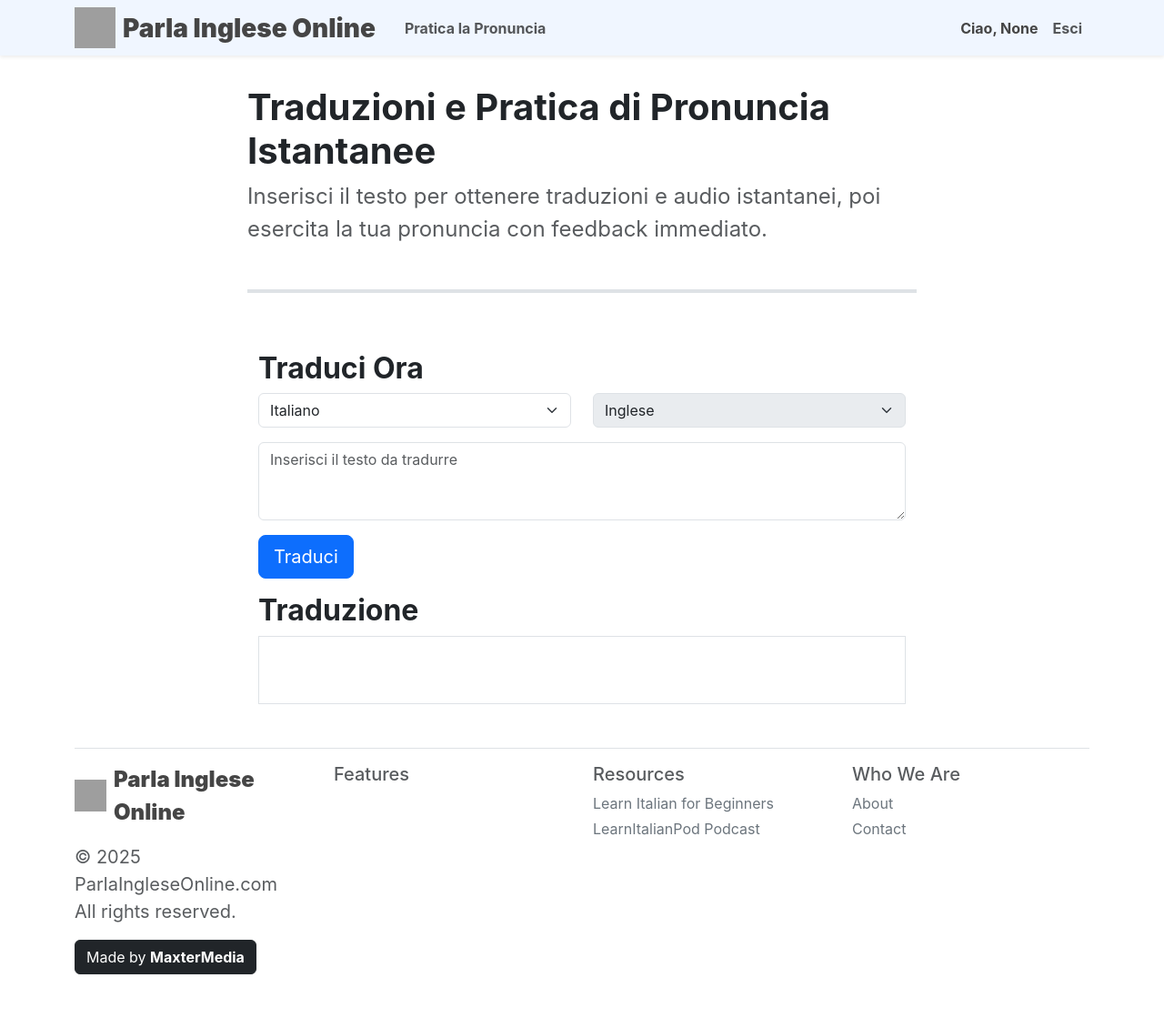
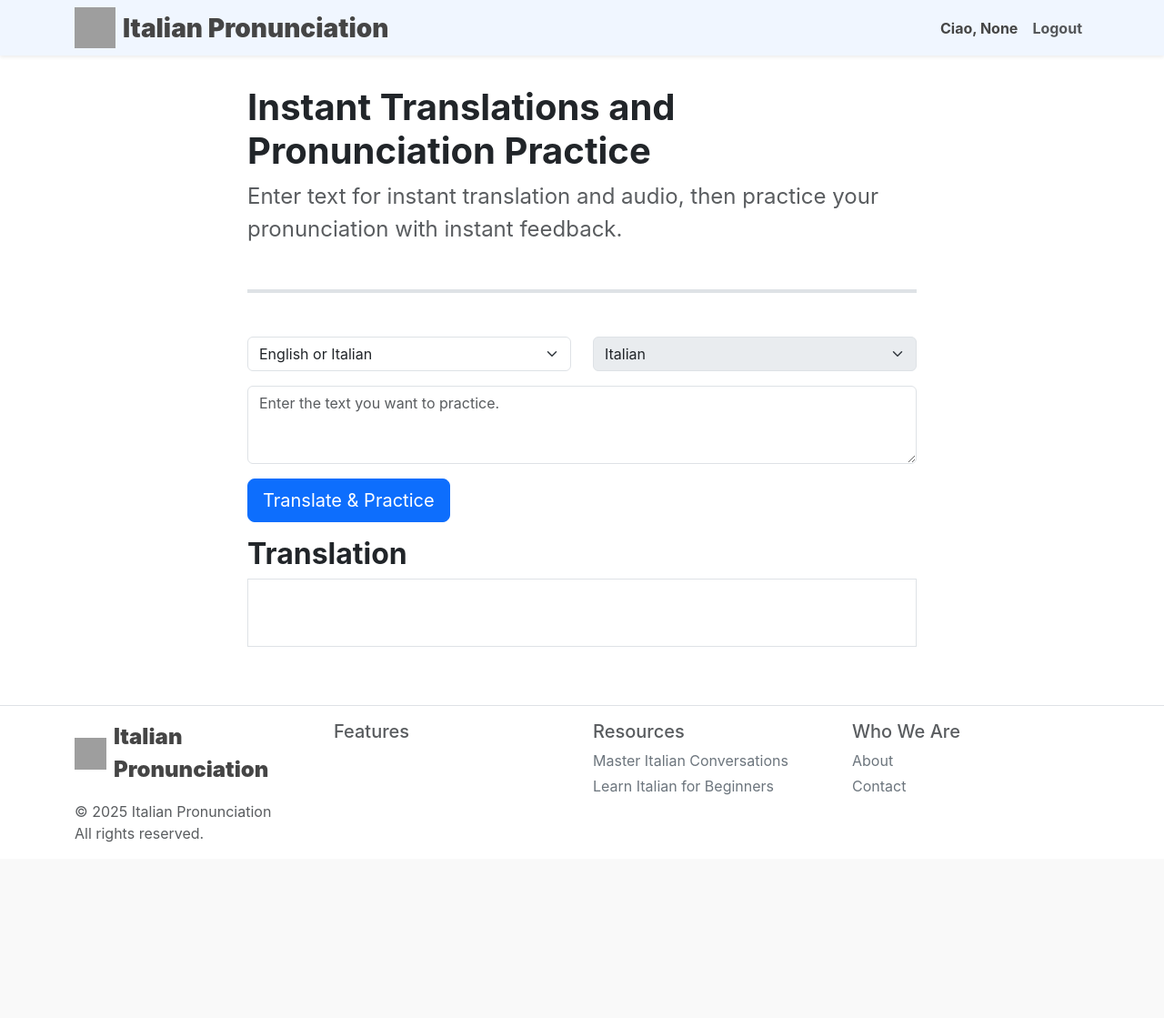
Before and after one commit to jmedia65/pronounce-italian-tool, a Flask app: page /translate-now in a window 1280 px wide. Shown: the whole page at 91% size. After the commit the page ends 926 px from the top, so only its background shows below. Run offline with Flask 3, Linux system fonts and the light colour scheme; a user stored in the database is signed in; some libraries are stand-ins or nearby versions; grey boxes are pictures that could not be loaded.

Commit message:
Localize to English for Italian pronunciation practice

```diff
--- a/app.py
+++ b/app.py
@@ -97,8 +97,8 @@ def translate_now():
     if request.method == "POST":
         data = request.json
         text = data.get('text')
-        source_language = data.get('source_language', 'it')  # Default to English if not provided
-        target_language = 'en'  # Always translate to Italian
+        source_language = data.get('source_language', 'en')  # Default to English if not provided
+        target_language = 'it'  # Always translate to Italian
 
         translated_text_ita = translate_text_italian(text, source_language, target_language)
         translated_text_ita = html.unescape(translated_text_ita)  # Decode HTML entities
@@ -147,7 +147,7 @@ def grade_pronunciation():
         pronunciation_config.reference_text = reference_text
 
         # Create a speech recognizer
-        language = 'en-US'
+        language = 'it-IT'
         speech_recognizer = speechsdk.SpeechRecognizer(speech_config=speech_config, language=language, audio_config=audio_config)
         # Apply pronunciation assessment config to speech recognizer
         pronunciation_config.apply_to(speech_recognizer)
--- a/templates/_footer.html
+++ b/templates/_footer.html
@@ -1,6 +1,7 @@
 <footer class="pt-3 text-body-secondary border-top">
-  <div class="row">
-    <div class="col-12 col-md">
+  <div class="container">
+    <div class="row">
+      <div class="col-6 col-md">
       <a
         href="{{ url_for('index') }}"
         class="d-flex align-items-center text-body-emphasis text-decoration-none me-3"
@@ -11,19 +12,19 @@
           style="height: 35px; width: 35px"
         />
         <span class="fs-4" style="color: #454545"
-          ><strong>Parla Inglese Online</strong></span
+          ><strong>Italian Pronunciation</strong></span
         >
       </a>
-      <p class="d-block my-3 text-body-secondary fs-5">
-        &copy; 2025 ParlaIngleseOnline.com<br />All rights reserved.
+      <p class="d-block my-3 text-body-secondary fs-6">
+        &copy; 2025 Italian Pronunciation<br />All rights reserved.
       </p>
-      <a
+      <!-- <a
         type="button"
         class="btn btn-dark"
-        href="https://maxtermedia.com/"
+        href="https://www.learnitalianpod.com/"
         target="_blank"
-        >Made by <strong>MaxterMedia</strong></a
-      >
+        >Made by <strong>LearnItalianPod</strong></a
+      > -->
     </div>
     <div class="col-6 col-md">
       <h5>Features</h5>
@@ -34,17 +35,17 @@
         <li class="mb-1">
           <a
             class="link-secondary text-decoration-none fw-normal"
-            href="https://www.learnitalianpod.com/learn-italian-for-beginners/"
+            href="https://www.learnitalianpod.com/italianchat/"
             target="_blank"
-            >Learn Italian for Beginners</a
+            >Master Italian Conversations</a
           >
         </li>
         <li class="mb-1">
           <a
             class="link-secondary text-decoration-none fw-normal"
-            href="https://www.learnitalianpod.com/learnitalianpod-podcast-series/"
+            href="https://www.learnitalianpod.com/learn-italian-for-beginners/"
             target="_blank"
-            >LearnItalianPod Podcast</a
+            >Learn Italian for Beginners</a
           >
         </li>
       </ul>
@@ -69,4 +70,5 @@
       </ul>
     </div>
   </div>
+ </div>
 </footer>
--- a/templates/_navbar.html
+++ b/templates/_navbar.html
@@ -14,7 +14,7 @@
         style="height: 45px; width: 45px"
       />
       <span class="fs-3" style="color: #454545"
-        ><strong>Parla Inglese Online</strong></span
+        ><strong>Italian Pronunciation</strong></span
       >
     </a>
 
@@ -31,13 +31,13 @@
     </button>
 
     <div class="collapse navbar-collapse" id="navbarCollapse">
-      <ul class="navbar-nav me-auto mb-2 mb-md-0">
+      <!-- <ul class="navbar-nav me-auto mb-2 mb-md-0">
         <li class="nav-item">
           <a class="nav-link fw-bold" href="{{ url_for('translate_now') }}"
             >Pratica la Pronuncia</a
           >
         </li>
-      </ul>
+      </ul> -->
 
       <ul class="navbar-nav ms-auto mb-2 mb-md-0">
         {% if current_user.is_authenticated %}
@@ -48,13 +48,13 @@
           </li>
           <li class="nav-item">
             <a class="nav-link fw-bold" href="{{ url_for('logout') }}">
-              Esci
+              Logout
             </a>
           </li>
         {% else %}
           <li class="nav-item">
             <a class="nav-link fw-bold" href="{{ url_for('login') }}">
-              Accedi
+              Login
             </a>
           </li>
         {% endif %}
--- a/templates/base.html
+++ b/templates/base.html
@@ -3,8 +3,9 @@
   <head>
     <meta charset="utf-8" />
     <meta name="viewport" content="width=device-width, initial-scale=1" />
-    {% block title_tag %}{% endblock %} {% block meta_description %}{% endblock
-    %} {% block canonical_tag %}{% endblock %}
+    {% block title_tag %}{% endblock %}
+    {% block meta_description %}{% endblock %}
+    {% block canonical_tag %}{% endblock %}
     <meta name="author" content="ItalianChat by LearnItalianPod" />
     <meta name="theme-color" content="#000000" />
     <!-- favicon -->
@@ -32,9 +33,7 @@
       rel="stylesheet"
       href="{{ url_for('static', filename='css/main.css') }}"
     />
-    <!-- local css important for the bot -->
-    <!-- <link href="{{ url_for('static', filename='css/style.css') }}" rel="stylesheet"/>     -->
-    <!-- google tag -->
+     <!-- google tag -->
     {# {% include "_google_tag.html" %} #}
     <style>
       .gl-audio-container {
@@ -56,30 +55,19 @@
     <!-- page starts -->
     {% include "_navbar.html" %}
     <div id="page" class="container py-2 pb-5">
-      {% block content %} {% endblock %} {% include "_footer.html" %}
+      {% block content %} {% endblock %}
     </div>
+    {% include "_footer.html" %}
     <!-- page ends -->
 
     <!-- jquery -->
     <script src="https://code.jquery.com/jquery-3.6.0.min.js"></script>
-    <!-- stripe -->
-    <!-- <script src="https://js.stripe.com/v3/"></script> -->
-    <!-- main.js -->
-    <!-- <script src="{{ url_for('static', filename='js/main.min.js') }}"></script> -->
-    <!-- bootstrap js -->
     <script
       src="https://cdn.jsdelivr.net/npm/bootstrap@5.3.2/dist/js/bootstrap.bundle.min.js"
       integrity="sha384-C6RzsynM9kWDrMNeT87bh95OGNyZPhcTNXj1NW7RuBCsyN/o0jlpcV8Qyq46cDfL"
       crossorigin="anonymous"
     ></script>
-    <!-- bootstrap lightbox -->
-    <script src="https://cdn.jsdelivr.net/npm/bs5-lightbox@1.8.3/dist/index.bundle.min.js"></script>
-
-    <!-- app js files-->
-    <!-- <script src="{{ url_for('static', filename='js/speech_to_text.js') }}"></script>
-    <script src="{{ url_for('static', filename='js/ai_chatbot.js') }}"></script>
-    <script src="{{ url_for('static', filename='js/get_hint.js') }}"></script>
-    <script src="{{ url_for('static', filename='js/flashcard.js') }}"></script> -->
+    <!-- translate now js -->
     <script src="{{ url_for('static', filename='js/translate_now.js') }}"></script>
 
     {% block scripts %} {% endblock %}
--- a/templates/login.html
+++ b/templates/login.html
@@ -1,7 +1,7 @@
 {% extends "base.html" %}
 
 {% block title_tag %}
-<title>Login - ItalianChat</title>
+<title>Login - Italian Pronunciation</title>
 {% endblock %}
 
 {% block content %}
--- a/templates/translate_now.html
+++ b/templates/translate_now.html
@@ -1,35 +1,35 @@
 {% extends "base.html" %}
+
 {% block title_tag %}
-<title>Translate Now: Instant Translation & Pronunciation Practice</title>
+<title>Instant Translations and Pronunciation Practice</title>
 {% endblock %}
 {% block meta_description %}
 <meta name="description" content="Elevate your Italian learning with our Translate Now feature, created for quick translations and pronunciation practice."/>
 {% endblock %}
+
 {% block content %}
 <div class="row justify-content-md-center">
   <div class="col-12 col-lg-8 py-3">
     <h1 class="display-6 fw-bold">
-      Traduzioni e Pratica di Pronuncia Istantanee
+      Instant Translations and Pronunciation Practice
     </h1>
     <p class="text-muted fs-4 pb-5 mb-5 border-bottom border-4">
-      Inserisci il testo per ottenere traduzioni e audio istantanei, poi esercita la tua pronuncia con feedback immediato.
+      Enter text for instant translation and audio, then practice your pronunciation with instant feedback.
     </p>
 
     <!-- translate now html -->
-    <div class="container my-3 py-3">
-      <h2 class="fw-bold">Traduci Ora</h2>
       <div class="row mb-3">
         <div class="col">
           <select id="source-language" class="form-select">
-            <option value="it" selected>Italiano</option>
-            <!-- <option value="es">Spanish</option>
+            <option value="en" selected>English or Italian</option>
+            <!-- <option value="it">Italian</option>
             <option value="fr">French</option>
             <option value="de">German</option> -->
           </select>
         </div>
         <div class="col">
           <select id="target-language" class="form-select" disabled>
-            <option value="en">Inglese</option>
+            <option value="it">Italian</option>
           </select>
         </div>
       </div>
@@ -38,15 +38,15 @@
           id="input-text"
           class="form-control"
           rows="3"
-          placeholder="Inserisci il testo da tradurre"
+          placeholder="Enter the text you want to practice."
           maxlength="150"
         ></textarea>
       </div>
       <button id="translate-button" class="btn btn-primary btn-lg">
-        Traduci
+        Translate & Practice
       </button>
       <div class="mt-3">
-        <h2 class="fw-bold">Traduzione</h2>
+        <h2 class="fw-bold">Translation</h2>
           <div id="translated-text" class="border p-3" style="min-height: 75px"></div>
         <div
           id="audio-container"
@@ -58,16 +58,16 @@
             class="play-icon-inline"
             style="cursor: pointer"
           />
-          <p class="fs-5">Clicca/Tocca l'icona sopra per ascoltare la traduzione.</p>
+          <p class="fs-5">Click/Tap the icon above to listen to the translation</p>
         </div>
       </div>
       <!-- Add new elements for pronunciation grading -->
       <div id="pronunciation-grading" style="display: none;">
-        <h2 class="fw-bold mt-4">Valutazione della Pronuncia</h2>
+        <h2 class="fw-bold mt-4">Evaluation of Pronunciation</h2>
         <div class="mb-3">
-          <button id="start-recording" class="btn btn-primary">Inizia Registrazione</button>
-          <button id="stop-recording" class="btn btn-danger" disabled>Ferma Registrazione</button>
-          <button id="reset-all" class="btn btn-secondary">Azzera</button>
+          <button id="start-recording" class="btn btn-primary">Start Recording</button>
+          <button id="stop-recording" class="btn btn-danger" disabled>Stop Recording</button>
+          <button id="reset-all" class="btn btn-secondary">Reset</button>
         </div>
         <div id="recording-status" class="mb-3"></div>
         <div id="grading-status" class="mb-3"></div>
@@ -136,7 +136,7 @@
           isRecording = false;
           $("#start-recording").prop("disabled", false);
           $("#stop-recording").prop("disabled", true);
-          $("#recording-status").text("Registrazione terminata.");
+          $("#recording-status").text("Recording ended.");
 
           // Create a Promise to handle the audioBlob
           new Promise(resolve => {
@@ -261,10 +261,10 @@
           const completenessScore = pronunciationAssessment.CompletenessScore || "N/A";
 
           $("#pronunciation-score").html(`
-            <p><strong>Punteggio Totale:</strong> ${overallScore}%</p>
-            <p><strong>Punteggio Precisione:</strong> ${accuracyScore}%</p>
-            <p><strong>Punteggio Fluidità:</strong> ${fluencyScore}%</p>
-            <p><strong>Punteggio Completezza:</strong> ${completenessScore}%</p>
+            <p><strong>Total Pronunciation Score:</strong> ${overallScore}%</p>
+            <p><strong>Accuracy Score:</strong> ${accuracyScore}%</p>
+            <p><strong>Fluency Score:</strong> ${fluencyScore}%</p>
+            <p><strong>Completeness Score:</strong> ${completenessScore}%</p>
           `);
 
           const wordScores = results.NBest[0].Words.map(word => ({
--- a/utils.py
+++ b/utils.py
@@ -20,7 +20,7 @@ credentials = service_account.Credentials.from_service_account_file(credentials_
 ####################################################################
 ####### GOOGLE TEXT-TO-SPEECH > WORKING ######################
 # function for text to speech for the talking bot
-def text_to_speech(text, language_code='en-US', return_audio=True):
+def text_to_speech(text, language_code='it-IT', return_audio=True):
     client = texttospeech.TextToSpeechClient()
     synthesis_input = texttospeech.SynthesisInput(text=text)
 
@@ -51,7 +51,7 @@ def text_to_speech(text, language_code='en-US', return_audio=True):
 
 ################################################################
 # translate now function
-def translate_text_italian(text, source_language='it', target_language='en'):
+def translate_text_italian(text, source_language='en', target_language='it'):
     translate_client = translate.Client()
     result = translate_client.translate(text, source_language=source_language, target_language=target_language)
     return result['translatedText']
```
